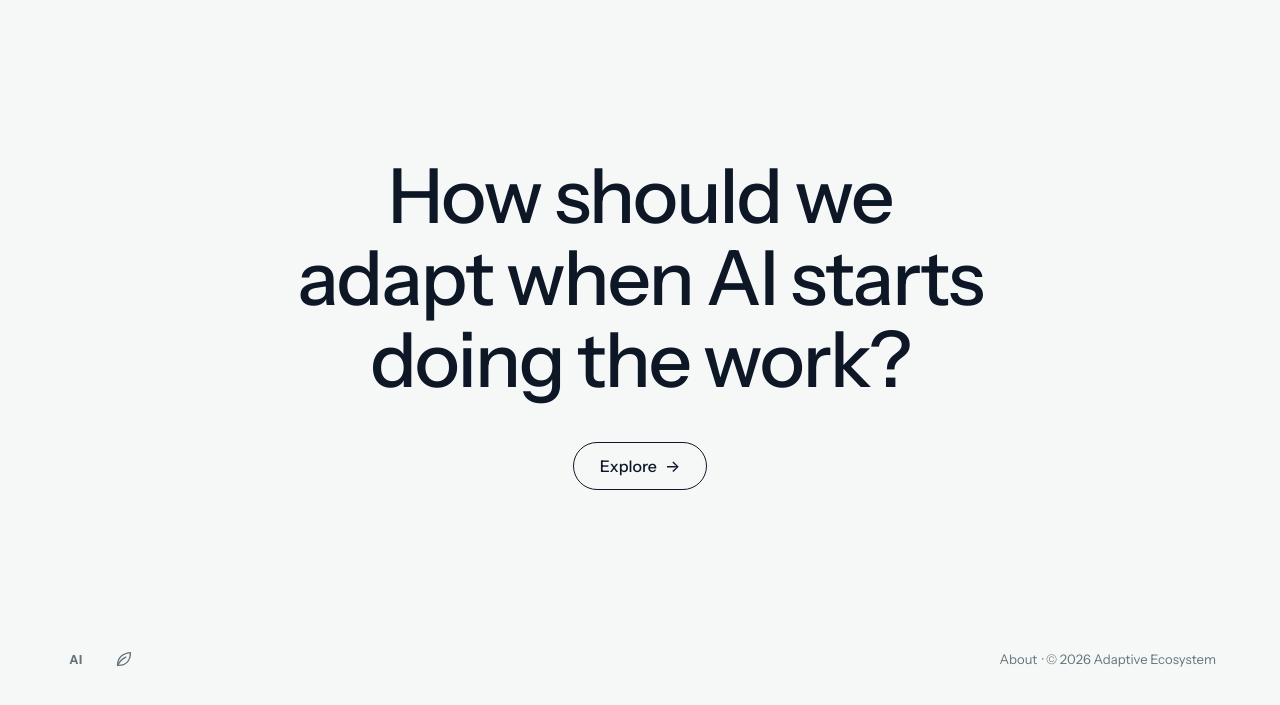
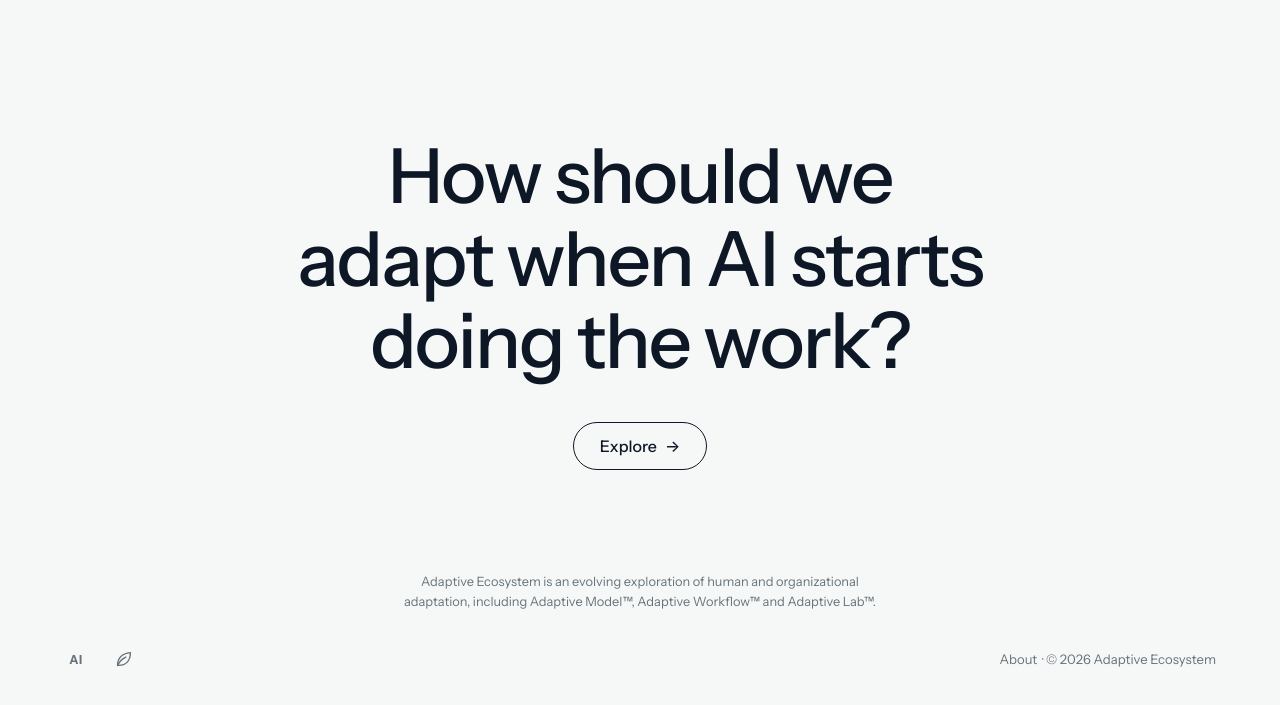
Before and after one commit to adaptiveecosystem/AEW, a plain HTML site: page index.html in a window 1280 px wide. Shown: the part 93-798 px from the top of the page. Drawn offline with Linux system fonts and the light colour scheme.

Commit message:
update with explicative short summary text

```diff
--- a/index.html
+++ b/index.html
@@ -5,12 +5,10 @@
 <meta name="viewport" content="width=device-width, initial-scale=1, viewport-fit=cover">
 <meta name="description" content="Explore how humans, teams and organizations can continuously adapt as AI and technology transform the way we work.">
 <title>Adaptive Ecosystem | Human & Organizational Adaptation in the AI Era</title>
-<link rel="icon" href="favicon/favicon.ico" sizes="any">
-<link rel="icon" type="image/svg+xml" href="favicon/favicon.svg">
-<link rel="icon" type="image/png" sizes="32x32" href="favicon/favicon-32x32.png">
-<link rel="apple-touch-icon" sizes="180x180" href="favicon/apple-touch-icon.png">
-<link rel="preconnect" href="https://fonts.googleapis.com">
-<link href="https://fonts.googleapis.com/css2?family=Instrument+Sans:wght@400;500;600;700&display=swap" rel="stylesheet">
+<link rel="icon" href="/favicon/favicon.ico" sizes="any">
+<link rel="icon" type="image/svg+xml" href="/favicon/favicon.svg">
+<link rel="icon" type="image/png" sizes="32x32" href="/favicon/favicon-32x32.png">
+<link rel="apple-touch-icon" sizes="180x180" href="/favicon/apple-touch-icon.png">
 <link rel="preconnect" href="https://fonts.googleapis.com">
 <link href="https://fonts.googleapis.com/css2?family=Instrument+Sans:wght@400;500;600;700&display=swap" rel="stylesheet">
 <style>
@@ -59,6 +57,7 @@ footer{display:flex;justify-content:space-between;align-items:center;padding:cla
 @media (max-width:360px){.legal{display:flex;flex-direction:column;align-items:flex-end}.sep{display:none}.about-link{padding:10px 2px;margin:-10px 0}}
 .about-link{padding:14px 2px;margin:-14px 0;color:inherit;transition:color .2s}
 .about-link:hover{color:var(--ink)}
+.tagline{margin:0 auto;max-width:44rem;padding:0 8px;text-align:center;font-size:.8rem;line-height:1.55;color:var(--mute);text-wrap:balance}
 .marks{display:flex;gap:4px;position:relative;margin-left:-10px}
 .mark{position:relative}
 .mark .icon-btn{width:44px;height:44px}
@@ -102,6 +101,8 @@ dialog.about::backdrop{background:rgba(8,12,14,.5);backdrop-filter:blur(3px);-we
     <a class="explore" id="explore" href="#post">Explore <span aria-hidden="true">→</span></a>
   </main>
 
+  <p class="tagline">Adaptive Ecosystem is an evolving exploration of human and organizational adaptation, including Adaptive Model™, Adaptive Workflow™ and Adaptive Lab™.</p>
+
   <footer>
     <div class="marks">
       <div class="mark">
@@ -122,7 +123,7 @@ dialog.about::backdrop{background:rgba(8,12,14,.5);backdrop-filter:blur(3px);-we
 <dialog class="about" id="about" aria-labelledby="aboutTitle">
   <div class="about-in">
     <button class="icon-btn about-x" type="button" id="aboutClose" aria-label="Close"><svg viewBox="0 0 24 24" aria-hidden="true"><path d="M6 6l12 12M18 6L6 18"/></svg></button>
-    <h2 id="aboutTitle">About Adaptive Ecosystem™</h2>
+    <h2 id="aboutTitle">About Adaptive Ecosystem</h2>
     <p>Adaptive Ecosystem is a personal exploration project by Phil Notot, focused on how people, teams and organizations can continuously adapt to evolving ways of working and technology.</p>
     <p>Ideas, experiments and reflections are shared through <a id="aboutCircle" href="/circle">Adaptive Circle</a>.</p>
     <p class="note">Views and content are personal and do not represent my employer.</p>
@@ -138,14 +139,14 @@ var CONTENT = {
 };
 (function(){
   var $=function(id){return document.getElementById(id)};
-  $("question").textContent=CONTENT.question;
-  $("explore").href=CONTENT.postUrl;
-  document.querySelector("[data-link=circle]").href=CONTENT.circleUrl;
+  try{$("question").textContent=CONTENT.question;}catch(e){}
+  try{$("explore").href=CONTENT.postUrl;}catch(e){}
+  try{document.querySelector("[data-link=circle]").href=CONTENT.circleUrl;}catch(e){}
 
 
   // About modal
   var ad=$("about");
-  $("aboutCircle").href=CONTENT.circleUrl;
+  try{$("aboutCircle").href=CONTENT.circleUrl;}catch(e){}
   $("aboutBtn").addEventListener("click",function(){closeMenu();if(ad.showModal)ad.showModal();else ad.setAttribute("open","")});
   $("aboutClose").addEventListener("click",function(){ad.close()});
   ad.addEventListener("click",function(e){if(e.target===ad)ad.close()});
```
